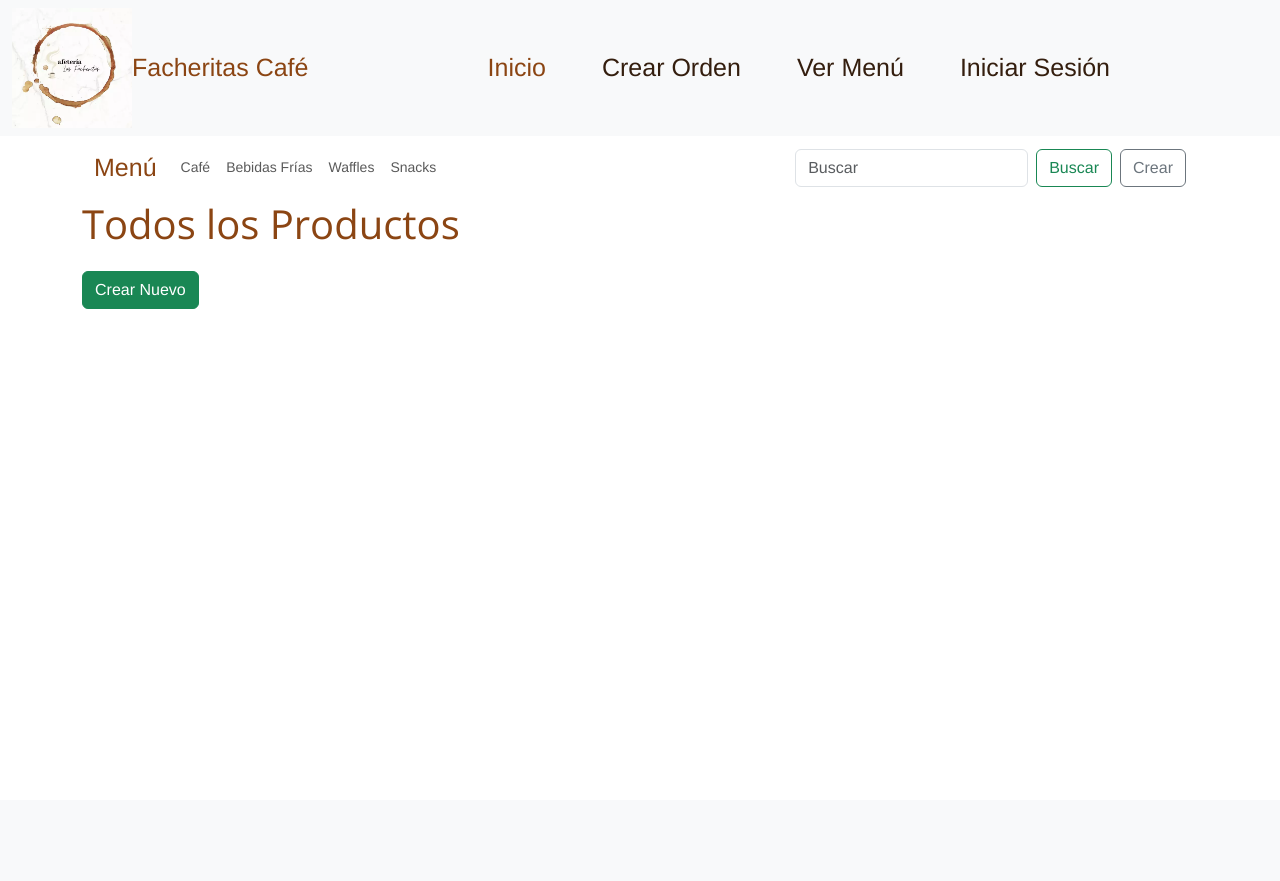
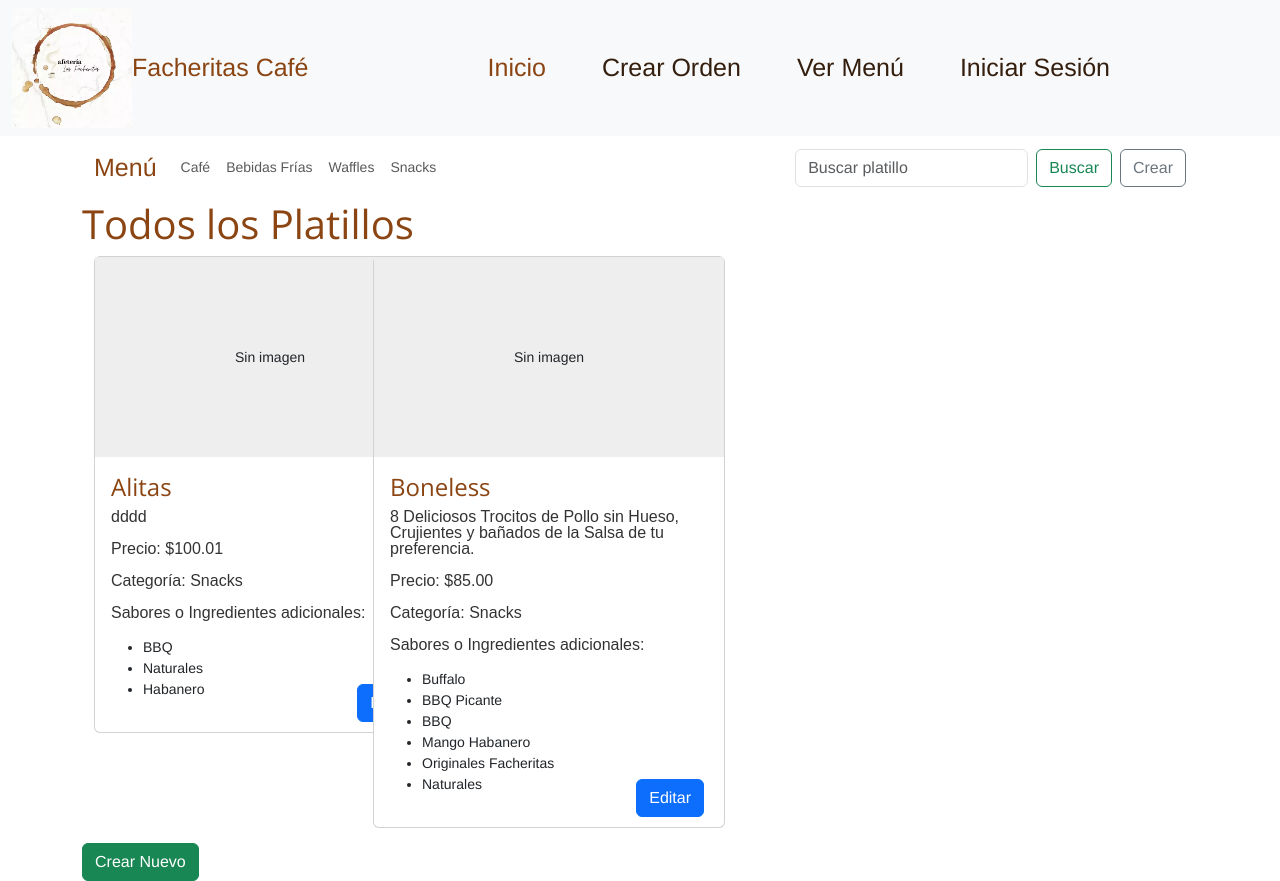
Before and after one commit to Etma117/Nostalgia_Sabor_a_Moka, a Django app: page /Menu/menu/1/ in a window 1280 px wide. Before the commit the page ends 309 px from the top, so only its background shows below. Run offline with Django 3.2, Linux system fonts and the light colour scheme; data comes from the database, SQL or seed files in the repository; both versions use the stored data as it was after the commit; some libraries are stand-ins or nearby versions.

Commit message:
BuscadordePlatillos

```diff
--- a/Menu/templates/Menu.html
+++ b/Menu/templates/Menu.html
@@ -5,10 +5,11 @@
 
 <nav class="navbar navbar-expand-lg navbar-light " style="background-color: #ffffff; color: #ffffff;">
     <div class="container-fluid">
-      <a class="navbar-brand" style="color: #8B4513; font-size: 25px;">Menú</a>
+      <a class="navbar-brand" href="{% url 'Menu'  %}" style="color: #8B4513; font-size: 25px;">Menú</a>
       <button class="navbar-toggler" type="button" data-bs-toggle="collapse" data-bs-target="#navbarSupportedContent" aria-controls="navbarSupportedContent" aria-expanded="false" aria-label="Toggle navigation">
         <span class="navbar-toggler-icon"></span>
       </button>
+
       <div class="collapse navbar-collapse" id="navbarSupportedContent">
         <ul class="navbar-nav me-auto mb-2 mb-lg-0">
 
@@ -17,12 +18,13 @@
           <a class="nav-link" href="{% url 'menu_por_categoria' categoria.id %}">{{ categoria.nombreCate }}</a>
         </li>
         {% endfor %}
+        </ul>
 
-        </ul>
-        <form class="d-flex">
-          <input class="form-control me-2" type="search" placeholder="Buscar" aria-label="Search">
-          <button class="btn btn-outline-success custom-brown" type="submit" >Buscar</button>
+        <form class="d-flex" method= "GET">
+          <input class="form-control me-2" type="search" placeholder="Buscar platillo" aria-label="Search" name="Buscar" value="">
+          <button class="btn btn-outline-success custom-brown" type="submit"  >Buscar</button>
         </form>
+
         <a class="btn btn-outline-secondary ms-2" href="{% url 'CrearProducto' %}" style="left: 20px; right: 20px;">Crear</a>
       </div>
     </div>
@@ -31,7 +33,7 @@
     <div class="row">
         <div class="col-lg-12">
             <div style="display: flex;">
-                <h1>Todos los Productos</h1>
+                <h1>Todos los Platillos</h1>
             </div>
             {% if messages %}
                 <div class="messages">
@@ -51,7 +53,7 @@
 
     <div class="container-fluid">
         <div class="row">
-            {% for Producto in Producto %}
+            {% for Producto in Productos %}
                 <div class="col-sm-3">
                     <div class="card" style="width: 22rem; position: relative;">
 
--- a/Menu/views.py
+++ b/Menu/views.py
@@ -14,7 +14,7 @@ class BuscadorProductosMixin:
         self.productos = Producto.objects.all()
 
         if busqueda:
-            atributos_a_buscar = ['nombre','descripcion', 'precio','categoria',]
+            atributos_a_buscar = ['nombre','descripcion', 'precio', 'categoria__nombreCate']
             query = Q()
 
             for atributo in atributos_a_buscar:
@@ -22,14 +22,20 @@ class BuscadorProductosMixin:
 
             self.productos = self.productos.filter(query)
 
+    def get_context_data(self, **kwargs):
+        self.buscar()
+        context = super().get_context_data(**kwargs)
+        context['Productos'] = self.productos
+        return context
 
-class MenuListar(ListView, LoginRequiredMixin, BuscadorProductosMixin ):
+
+class MenuListar( BuscadorProductosMixin, ListView, LoginRequiredMixin ):
     login_url = 'login'
     redirect_field_name = 'next'
 
     model = Producto
     template_name = 'Menu.html'
-    context_object_name = 'Producto'
+    context_object_name = 'Productos'
 
     def get_queryset(self):
         categoria_id = self.kwargs.get('categoria_id')
```
Also changed, not shown: db.sqlite3.
